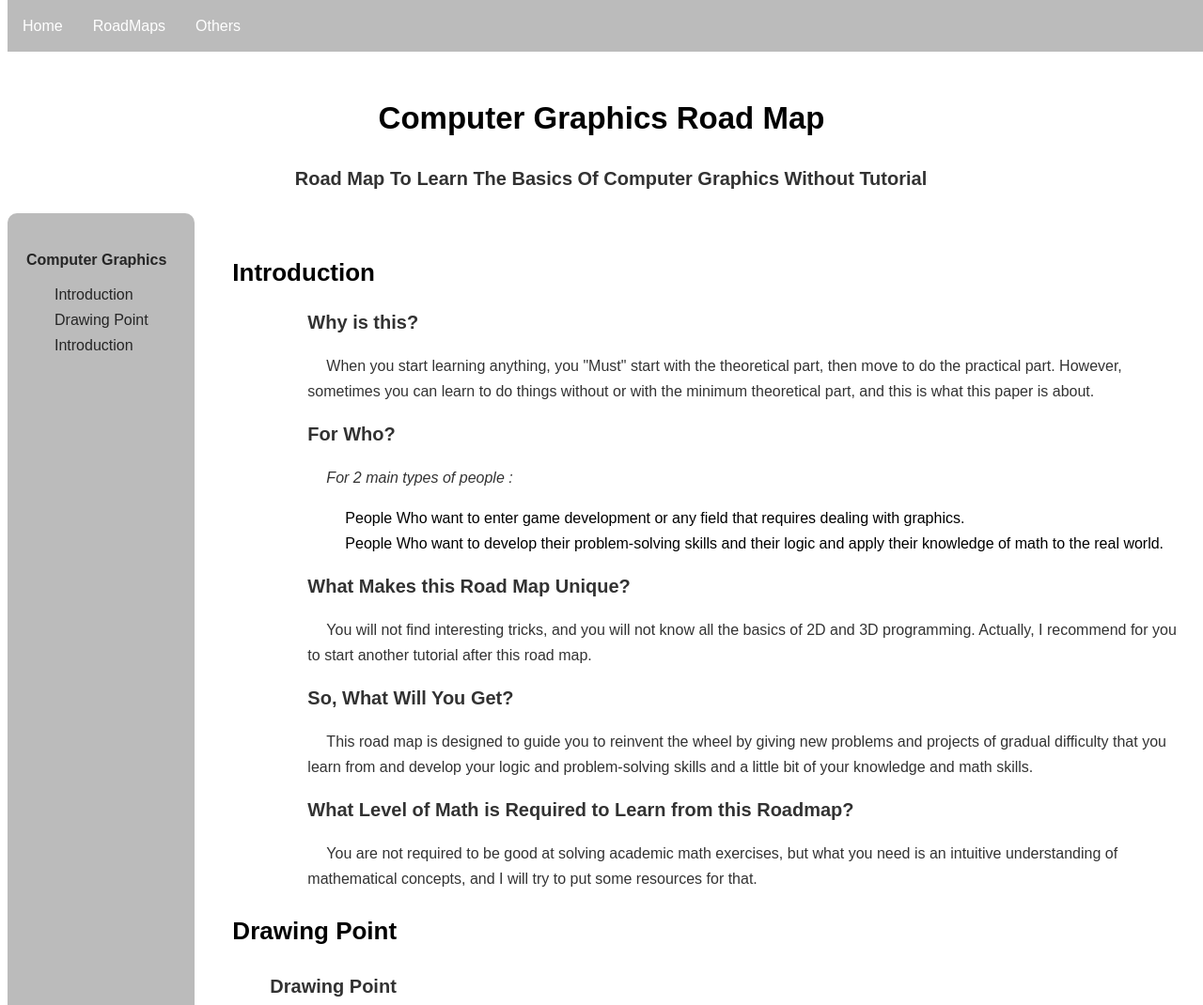
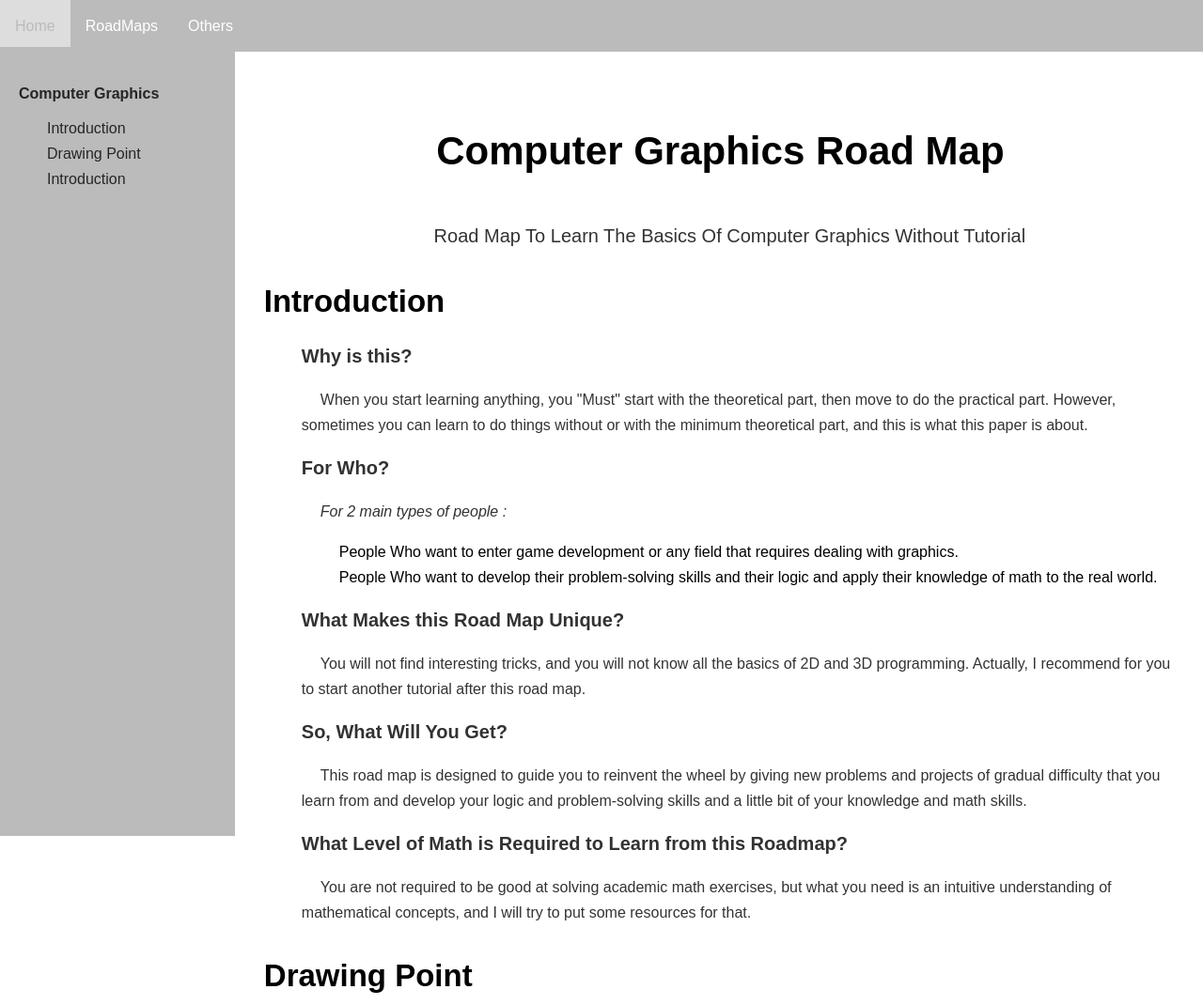
Before and after one commit to HoudaifaBouamine/Roadmap, a plain HTML site: page index.html in a window 1280 px wide. Shown: the top 1070 px of the page at 94% size. Drawn offline with Linux system fonts and the light colour scheme.

Commit message:
Some edits on the layouts and typo style

```diff
--- a/index.html
+++ b/index.html
@@ -9,16 +9,11 @@
 
 <body>
 
-    <header>
     <div class="top-menu">
         <a href="#home">Home</a>
         <a href="#roadmaps">RoadMaps</a>
         <a href="#others">Others</a>
     </div>
-
-        <h1 class="title">Computer Graphics Road Map </h1>
-        <p class="description">Road Map To Learn The Basics Of Computer Graphics Without Tutorial</h3>
-    </header>
 
     <section class="mainsection">
         <nav class="side">
@@ -35,12 +30,16 @@
         </nav>
 
         <section class="main-content">
+            <header>
+
+                <h1 class="title">Computer Graphics Road Map </h1>
+                <p class="description">Road Map To Learn The Basics Of Computer Graphics Without Tutorial</h3>
+            </header>
 
             <section class="intro">
 
-            <h2 class="chapter">Introduction</p>
+            <h2 class="chapter" id="introduction">Introduction</p>
 
-            <ul>
             <ul>
                 <li><span class="sub-chapter">Why is this?</span>
                     <p>When you start learning anything, you "Must" start with the theoretical part, then move to do the practical part. However, sometimes you can learn to do things without or with the minimum theoretical part, and this is what this paper is about.</p>
@@ -61,8 +60,6 @@
                 </li>
                 <li><span class="sub-chapter">What Level of Math is Required to Learn from this Roadmap?</span>
                     <p>You are not required to be good at solving academic math exercises, but what you need is an intuitive understanding of mathematical concepts, and I will try to put some resources for that.</p>
-                        </li>
-                    </ul>
                 </li>
             </ul>
 
--- a/style.css
+++ b/style.css
@@ -39,11 +39,12 @@ p{
             background-color: #BBB;
             position: fixed;
             top: 0;
+            left: 0;
             width: 100%;
             z-index: 1000;
         }
 
-        .top-menu a {
+.top-menu a {
             float: left;
             display: block;
             color: white;
@@ -52,31 +53,30 @@ p{
             text-decoration: none;
         }
 
-        .top-menu a:hover {
+.top-menu a:hover {
             background-color: #ddd;
             color: #BBB;
         }
 
 
 .description{
+    font-size: 20px;
     font-weight: 500;
-    font-size: 20px;
-    font-weight: 600;
     line-height: 33px;
     opacity: 0.8;
 }
 
 
 h1{
-    font-size: 33px;
+    font-size: 42px;
     font-weight: 900;
-    line-height: 52px;
+    line-height: 65px;
 }
 
 h2{
-    font-size: 26px;
-    font-weight: 700;
-    line-height: 42px;
+    font-size: 33px;
+    font-weight: 600;
+    line-height: 52px;
 }
 
 h3{
@@ -100,21 +100,31 @@ header{
 }
 
 nav{
-    border-radius: 10px;
     background-color: #BBB;
     min-width: fit-content;
+    width: 18%;
+
     padding: 20px;
     padding-left: 0px;
+    margin-top: 50px;
 
+    position: fixed;
+    left: 0;
+    top: 0;
+    z-index: 1000;
+    height: 100%;
 }
 
 li{
     list-style-type: none;
+    padding-left: 0px;
 }
 
 .mainsection{
     display: flex;
     gap: 20px;
+
+    margin-left: 20%;
 
 }
 
```
Lines whose indentation alone changed are shown as unchanged.
